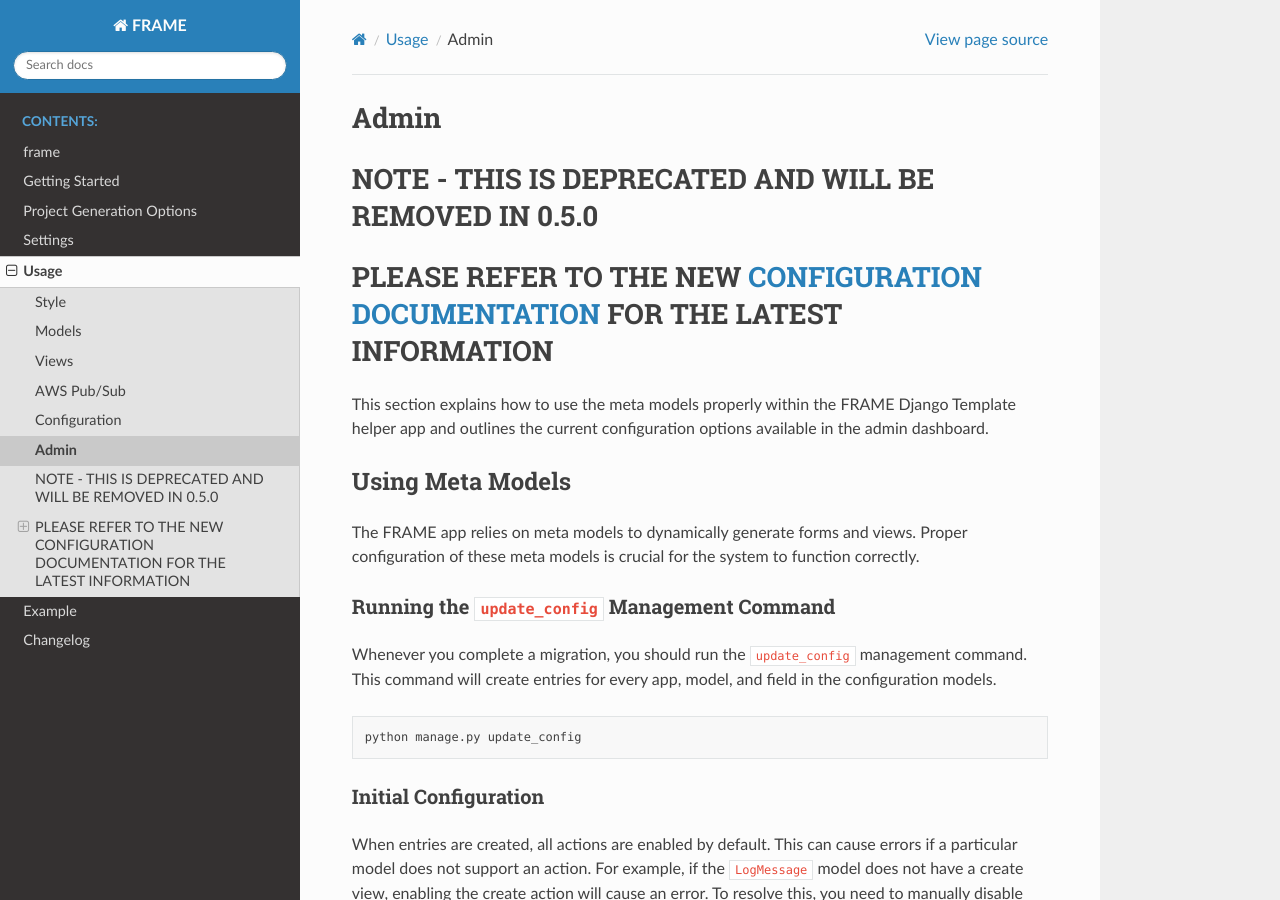
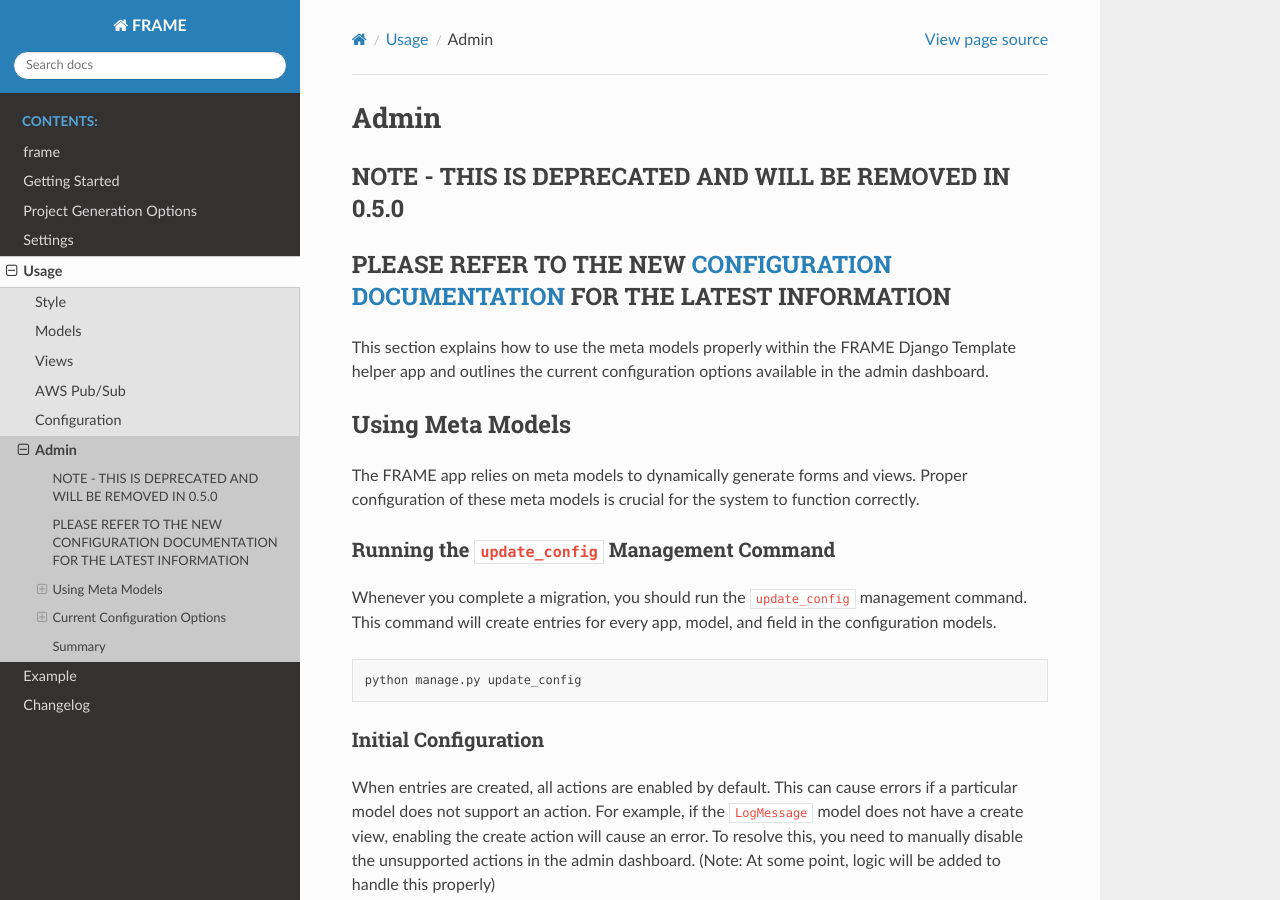
Before and after one commit to Agwebberley/FRAME, a Sphinx documentation site: the page built from docs/source/usage/admin.md, in a window 1280 px wide and 900 px high. Built offline with Sphinx 7.4.7 and the Read the Docs theme 2.0.0, drawn with Linux system fonts in a browser that asks for light colours.

Commit message:
docs: Use ## instead of #

```diff
--- a/docs/source/usage/admin.md
+++ b/docs/source/usage/admin.md
@@ -1,7 +1,7 @@
 # Admin
 
-# NOTE - THIS IS DEPRECATED AND WILL BE REMOVED IN 0.5.0
-# PLEASE REFER TO THE NEW [CONFIGURATION DOCUMENTATION](configuration.md) FOR THE LATEST INFORMATION
+## NOTE - THIS IS DEPRECATED AND WILL BE REMOVED IN 0.5.0
+## PLEASE REFER TO THE NEW [CONFIGURATION DOCUMENTATION](configuration.md) FOR THE LATEST INFORMATION
 This section explains how to use the meta models properly within the FRAME Django Template helper app and outlines the current configuration options available in the admin dashboard.
 
 ## Using Meta Models
```
